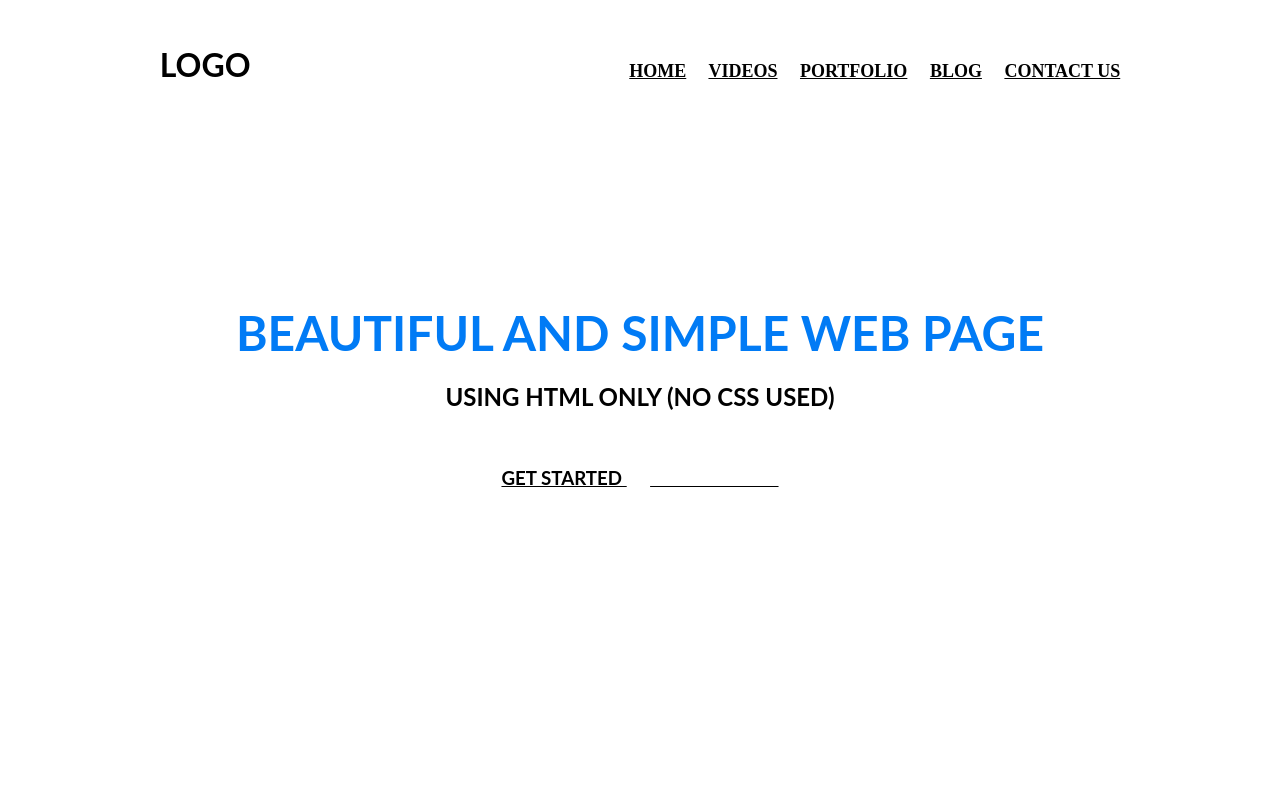
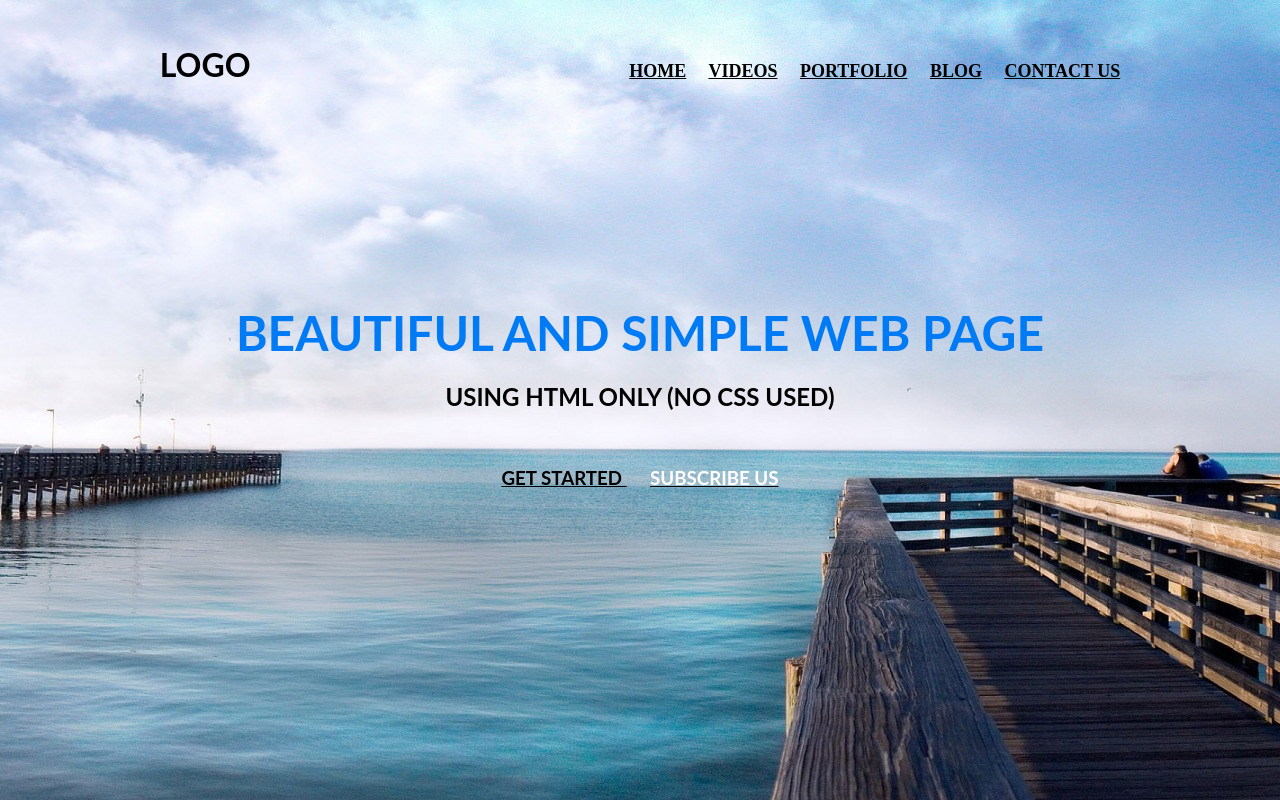
Before and after one commit to Naffets0/Site-TEST, a plain HTML site: page index.html in a window 1280 px wide. Drawn offline with Linux system fonts and the light colour scheme.

Commit message:
Update index.html

```diff
--- a/index.html
+++ b/index.html
@@ -6,7 +6,7 @@
 		Only HTML
 	</title>
 </head>
-<body background="1.jepg" link="#000" alink="#017bf5" vlink="#000">
+<body background="1.jpg" link="#000" alink="#017bf5" vlink="#000">
 	<br />
 	<h3 align="center">
 		<font face="Lato" size="6">LOGO</font>
```
